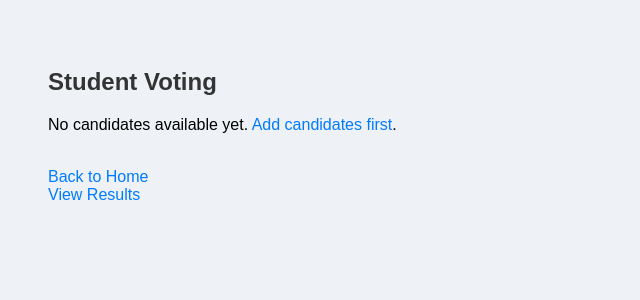
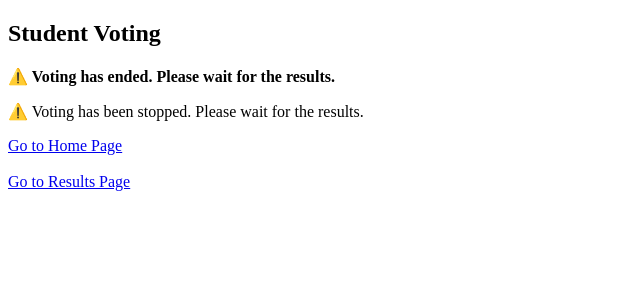
Before and after one commit to SreeManogn/symmetrical, a Flask app: page /student in a window 1280 px wide. Shown: the top 300 px of the page, without its empty margins (0-640 px from the left). Run offline with Flask 3, Linux system fonts and the light colour scheme.

Commit message:
Update student.html

```diff
--- a/templates/student.html
+++ b/templates/student.html
@@ -2,13 +2,6 @@
 <html>
 <head>
 <title>Student Voting</title>
-<style>
-body { font-family: Arial, sans-serif; padding:40px; background:#eef2f7; }
-h2 { color:#333; }
-input[type=submit] { padding:10px 20px; background:#4CAF50; color:white; border:none; border-radius:5px; cursor:pointer; margin-top:10px; }
-input[type=submit]:hover { background:#45a049; }
-a { text-decoration:none; color:#007BFF; }
-</style>
 </head>
 <body>
 <h2>Student Voting</h2>
@@ -20,20 +13,21 @@
 {% if voting_open %}
     {% if candidates %}
     <form method="post">
+        <label>Select Candidate:</label><br><br>
         {% for c in candidates %}
             <input type="radio" name="candidate" value="{{ c }}" required> {{ c }}<br>
         {% endfor %}
+        <br>
         <input type="submit" value="Submit Vote">
     </form>
     {% else %}
-    <p>No candidates available yet. <a href="/candidate">Add candidates first</a>.</p>
+    <p>No candidates available for voting yet. <a href="/candidate">Register candidates first</a>.</p>
     {% endif %}
 {% else %}
-<p>⚠️ Voting has ended. Check results.</p>
+<p>⚠️ Voting has been stopped. Please wait for the results.</p>
 {% endif %}
 
-<br>
-<a href="/">Back to Home</a><br>
-<a href="/results">View Results</a>
+<a href="/">Go to Home Page</a><br><br>
+<a href="/teacher">Go to Results Page</a>
 </body>
 </html>
```
